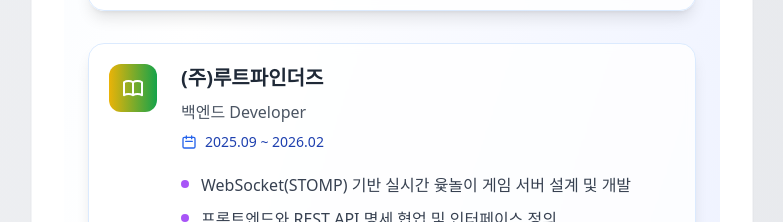
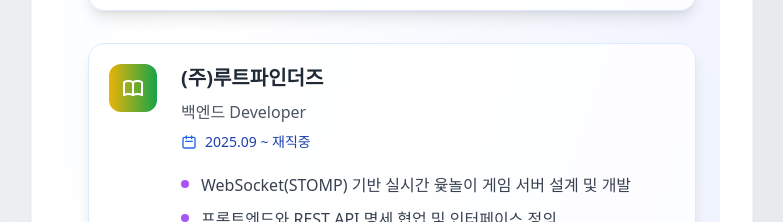
Before and after one commit to treejh/portfolio, a Next.js app: page / in a window 1280 px wide. Shown: the part 4420-4642 px from the top of the page, without its empty margins (463-1246 px from the left). Built offline with nearby package versions, Linux system fonts and the light colour scheme.

Commit message:
재직중 추가

```diff
--- a/src/components/Experience.tsx
+++ b/src/components/Experience.tsx
@@ -112,7 +112,7 @@
         {
       title: "(주)루트파인더즈",
   subtitle: "백엔드 Developer",
-  period: "2025.09 ~ 2026.02",
+  period: "2025.09 ~ 재직중",
   description: [
     "WebSocket(STOMP) 기반 실시간 윷놀이 게임 서버 설계 및 개발",
     "프론트엔드와 REST API 명세 협업 및 인터페이스 정의",
```
